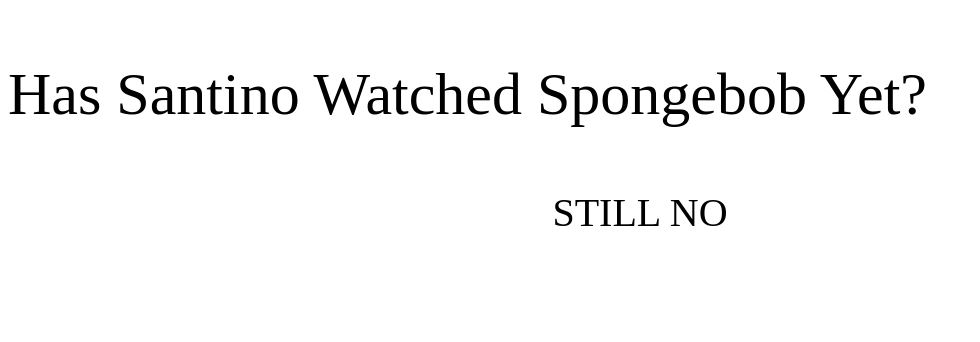
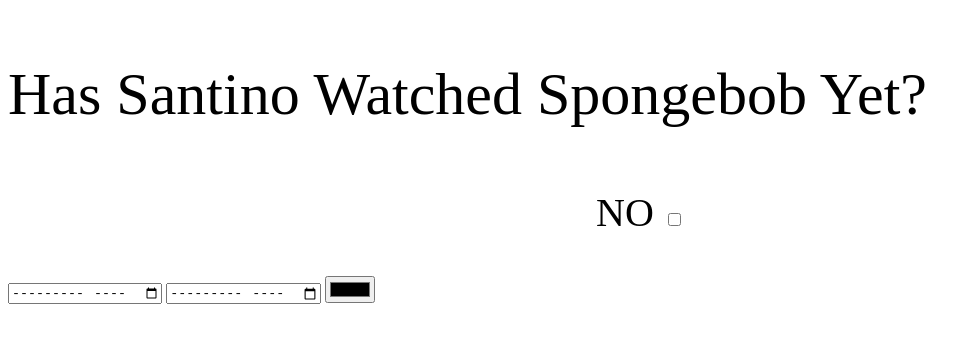
Before and after one commit to ooflord20002/website2, a plain HTML site: page index.html in a window 1280 px wide. Shown: the whole page, without its empty margins (0-980 px from the left). Drawn offline with Linux system fonts and the light colour scheme.

Commit message:
Update index.html

```diff
--- a/index.html
+++ b/index.html
@@ -13,8 +13,13 @@
 
 <p class="lw">Has Santino Watched Spongebob Yet?</p>
 
-<p class="ll">STILL NO</p>
+<p class="ll">NO <input type="checkbox"></p>
 
 <!-- End your code here -->
 
 <script>// Write JavaScript here</script></body>
+
+
+<input type="month">
+<input type="month">
+<input type="color">
```
